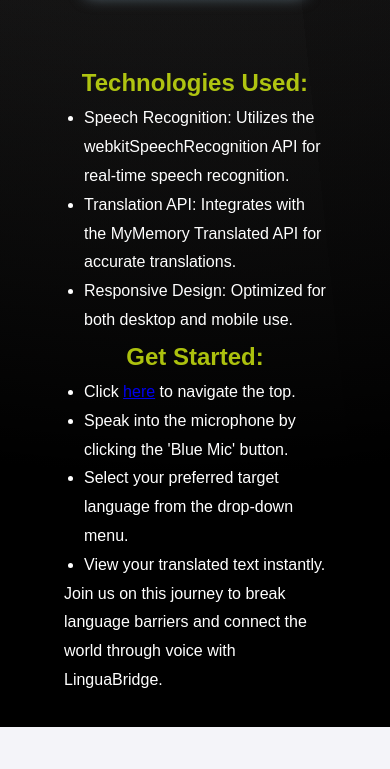
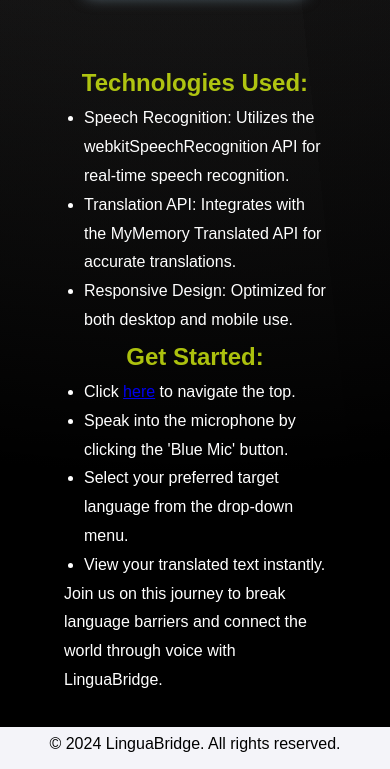
Before and after one commit to Addizz-cell/LinguaBridge, a plain HTML site: page index.html in a window 390 px wide. Shown: the part 3342-4111 px from the top of the page. Drawn offline with Linux system fonts and the light colour scheme.

Commit message:
about page all done

```diff
--- a/css/about.css
+++ b/css/about.css
@@ -9,6 +9,8 @@ main{
 .team-members{
 display: flex;
 gap: 10px;
+margin: 0 auto;
+
 
 }
 .addizz{
@@ -17,6 +19,7 @@ gap: 10px;
     border-radius: 10px;
     padding: 3rem 4rem;
     margin: 0 auto;
+
 
 }
 .socials{
@@ -31,9 +34,27 @@ gap: 10px;
     color: black;
     text-decoration: none;
 }
+footer{
+    height: 5vh;
+    background-color: black;
+    text-align: center;
+    padding-top: 1vh;
+    color: white;
+}
 
  @media (max-width: 670px) {
     .team-members{
         flex-wrap: wrap;
     }
+    /* .addizz{
+        margin-right: 3rem;
+        margin: unset;
+    } */
+     .addizz img{
+        max-width: 150px;
+     }
+     .socials{
+        /* max-width: 150px; */
+        flex-wrap: wrap;
+     }
  }
--- a/css/lingua.css
+++ b/css/lingua.css
@@ -54,7 +54,7 @@ textarea{
 
 .section2{
     line-height: 1.8; /* Adds space between lines */
-    margin: 2rem 0;
+    margin-top: 2rem;
 
 
     /* width: min-content; */
@@ -126,6 +126,13 @@ ul {
     flex-wrap: wrap;
     justify-content: space-between;
   }
+  .foot{
+    height: 5vh;
+    /* background-color: black; */
+    text-align: center;
+    padding-top: 1vh;
+    /* color: white; */
+  }
 
   /* Media query for smaller screens */
   @media (max-width: 550px) {
--- a/index.html
+++ b/index.html
@@ -247,6 +247,10 @@
             </div>
             <p>Join us on this journey to break language barriers and connect the world through voice with LinguaBridge.</p>
         </section>
+        <footer class="foot">
+            <p>&copy; 2024 LinguaBridge. All rights reserved.</p>
+        </footer>
+
         <script src="./lingua.js"></script>
 
     </body>
```
Also changed, not shown: about.html (+2 -2 lines).
